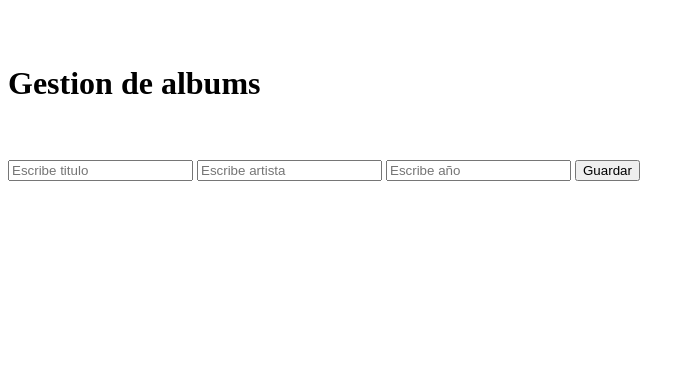
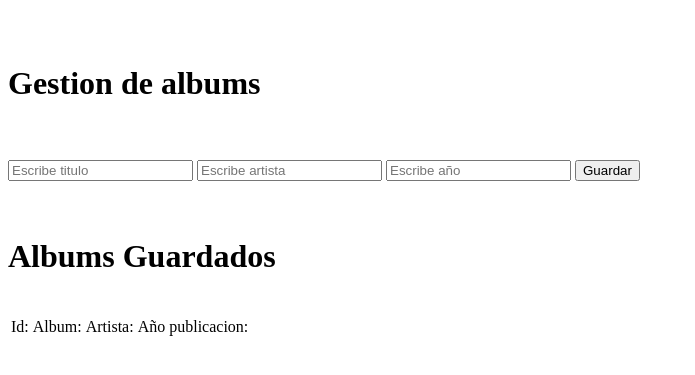
Before and after one commit to IvanIsay/Flask181, a Flask app: page / in a window 1280 px wide. Shown: the top 375 px of the page, without its empty margins (0-695 px from the left). Run offline with Flask 3, Linux system fonts and the light colour scheme; data that the repository does not hold is empty; some libraries are stand-ins or nearby versions.

Commit message:
Pract7: Select Albums y tabla en la Vista

```diff
--- a/pract5/app.py
+++ b/pract5/app.py
@@ -18,7 +18,11 @@ mysql= MySQL(app)
 # Ruta principal /  http://localhost:5000
 @app.route('/')
 def index():
-    return render_template('index.html')
+    CC= mysql.connection.cursor();
+    CC.execute('select * from albums')
+    conAlbums= CC.fetchall()
+    print(conAlbums)
+    return render_template('index.html',listAlbums= conAlbums)
 
 
 # ruta http:localhost:5000/guardar - tipo POST para Insert
--- a/pract5/templates/index.html
+++ b/pract5/templates/index.html
@@ -33,6 +33,36 @@
         <button type="submit"> Guardar</button>
 
     </form>
+ <br>
+ <br>
+
+ <h1> Albums Guardados</h1>
+ <br>
+ <table>
+    <thead>
+        <tr>
+            <td>Id: </td>
+            <td>Album: </td>
+            <td>Artista: </td>
+            <td>Año publicacion: </td>
+        </tr>
+    </thead>
+    <tbody>
+        {% for alb in listAlbums %}
+        <tr>
+            <td> {{alb.0}}  </td>
+            <td> {{alb.1}}  </td>
+            <td> {{alb.2}} </td>
+            <td> {{alb.3}} </td>
+            <td>
+                <a href=#> Editar </a>
+                <a href=#> Borrar </a>
+            </td>
+        </tr>
+        {% endfor %}
+    </tbody>
+</table>
+
 
 </body>
 
```
Also changed, not shown: pract5/temp.html (added).
